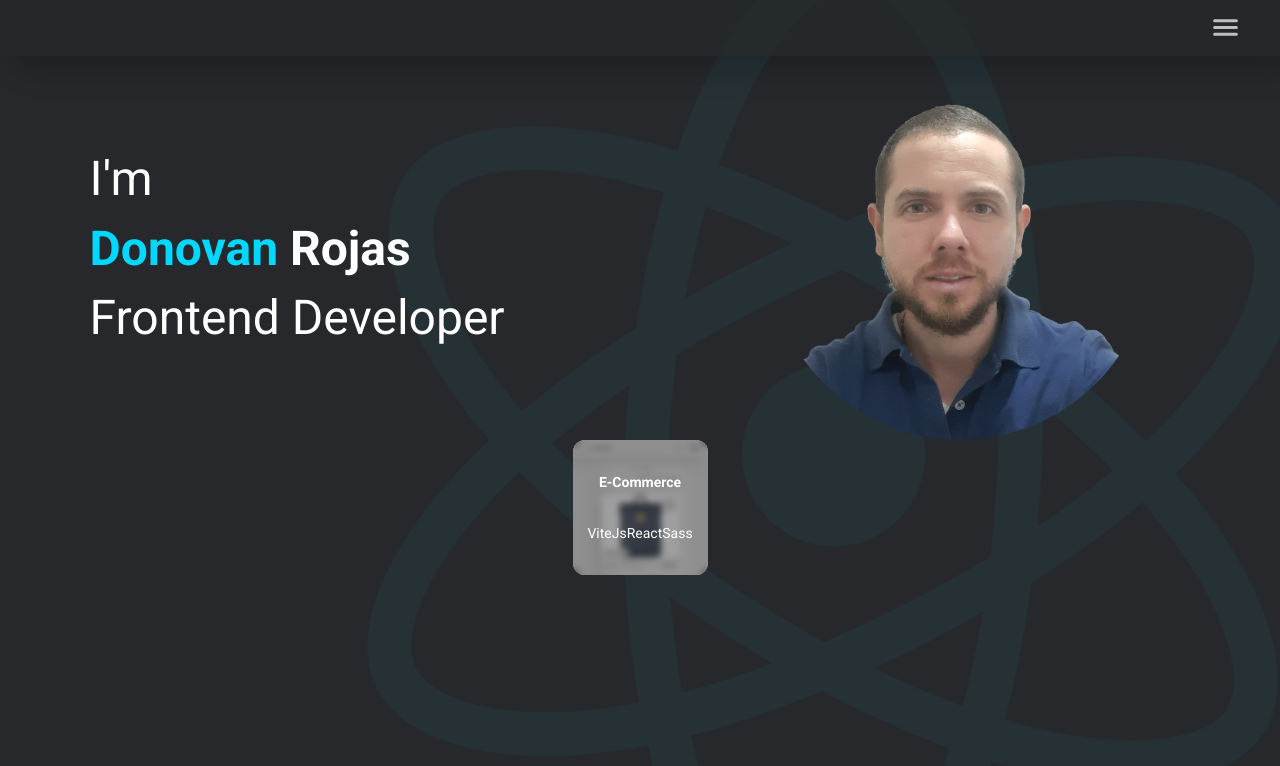
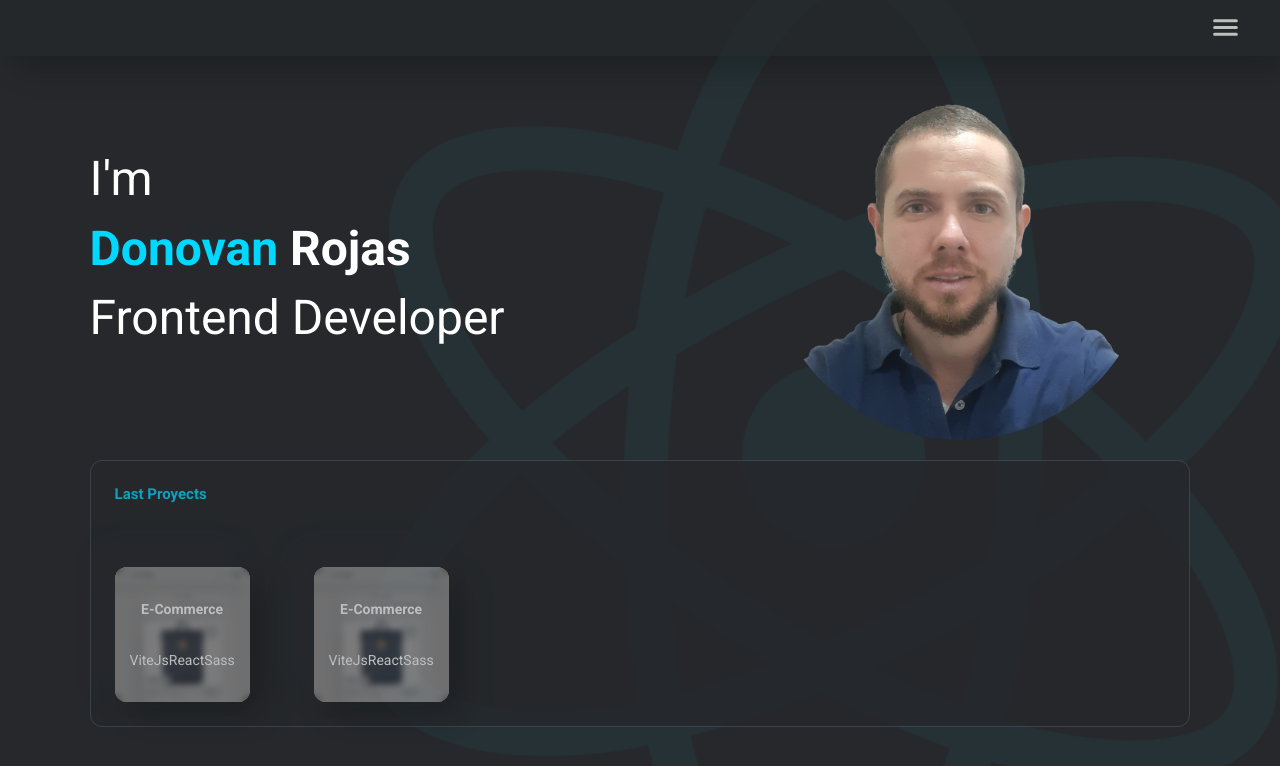
Before and after one commit to IngDonovan/portfolio, a React (Vite) app: page / in a window 1280 px wide. Shown: the top 766 px of the page. Built offline with nearby package versions, Linux system fonts and the light colour scheme.

Commit message:
portfolio component styles

```diff
--- a/src/Components/Card/Card.scss
+++ b/src/Components/Card/Card.scss
@@ -8,6 +8,8 @@
     color: mn.$primary-text-color;
     font-size: mn.$tx-base;
     border-radius: 12px;
+    box-shadow: mn.$shad-Flat;
+
 }
 
 .photoProy{
@@ -32,4 +34,5 @@
     // background-color: rgba(255, 255, 255, 0.5);
     backdrop-filter: blur(3px);
     border-radius: 12px;
+
 }
--- /dev/null
+++ b/src/Components/Portfolio/Portfolio.scss
@@ -0,0 +1,18 @@
+@use '../../main.scss' as mn;
+
+.proyContainer{
+    width: calc(100% - 14vw);
+    margin: 20px 7vw;
+    padding: 24px;
+    display: flex;
+    flex-direction: column;
+    gap: 5vw;
+    background: mn.$background-color;
+    opacity: 70%;
+    border: 1px solid mn.$border-color;
+    border-radius: 12px;
+    aside {
+        display: flex;
+        gap: 5vw;
+    }
+    }
--- a/src/Components/Portfolio/index.jsx
+++ b/src/Components/Portfolio/index.jsx
@@ -1,7 +1,7 @@
 import { useContext } from "react";
 import { PortContext } from "../../Context";
 import Card from "../Card";
-import "./Portfolio.sass";
+import "./Portfolio.scss";
 
 const Portfolio = () => {
 
@@ -18,6 +18,7 @@ const Portfolio = () => {
 
     return (
         <section className="proyContainer">
+            <h2>Last Proyects</h2>
             <aside>
                 {renderView()}
             </aside>
--- a/src/Context/index.jsx
+++ b/src/Context/index.jsx
@@ -13,14 +13,14 @@ const PortProvider = ({ children }) => {
       linkPage:'https://ingdonovan.github.io/e-commerce-react-sass/',
       linkCode:'https://github.com/IngDonovan/e-commerce-react-sass',
     },
-    // {
-    //   id:2,
-    //   title:'E-Commerce',
-    //   image:'/Ecommerce.png',
-    //   dev:['ViteJs','React','Sass'],
-    //   linkPage:'https://ingdonovan.github.io/e-commerce-react-sass/',
-    //   linkCode:'https://github.com/IngDonovan/e-commerce-react-sass',
-    // },
+    {
+      id:2,
+      title:'E-Commerce',
+      image:'/Ecommerce.png',
+      dev:['ViteJs','React','Sass'],
+      linkPage:'https://ingdonovan.github.io/e-commerce-react-sass/',
+      linkCode:'https://github.com/IngDonovan/e-commerce-react-sass',
+    },
   ];
 
   return (
--- a/src/main.scss
+++ b/src/main.scss
@@ -5,6 +5,7 @@ $primary-text-color: #ffffff;
 $secondary-text-color: #ACADAE;
 $tertiary-text-color: #7D7F82;
 $background-color:#26282B;
+$border-color:#474D57;
 $font-stack: 'Roboto', sans-serif;
 $tx-sm: 1.2rem;
 $tx-base: 1.4rem;
```
Also changed, not shown: src/Components/Portfolio/Portfolio.sass (deleted).
